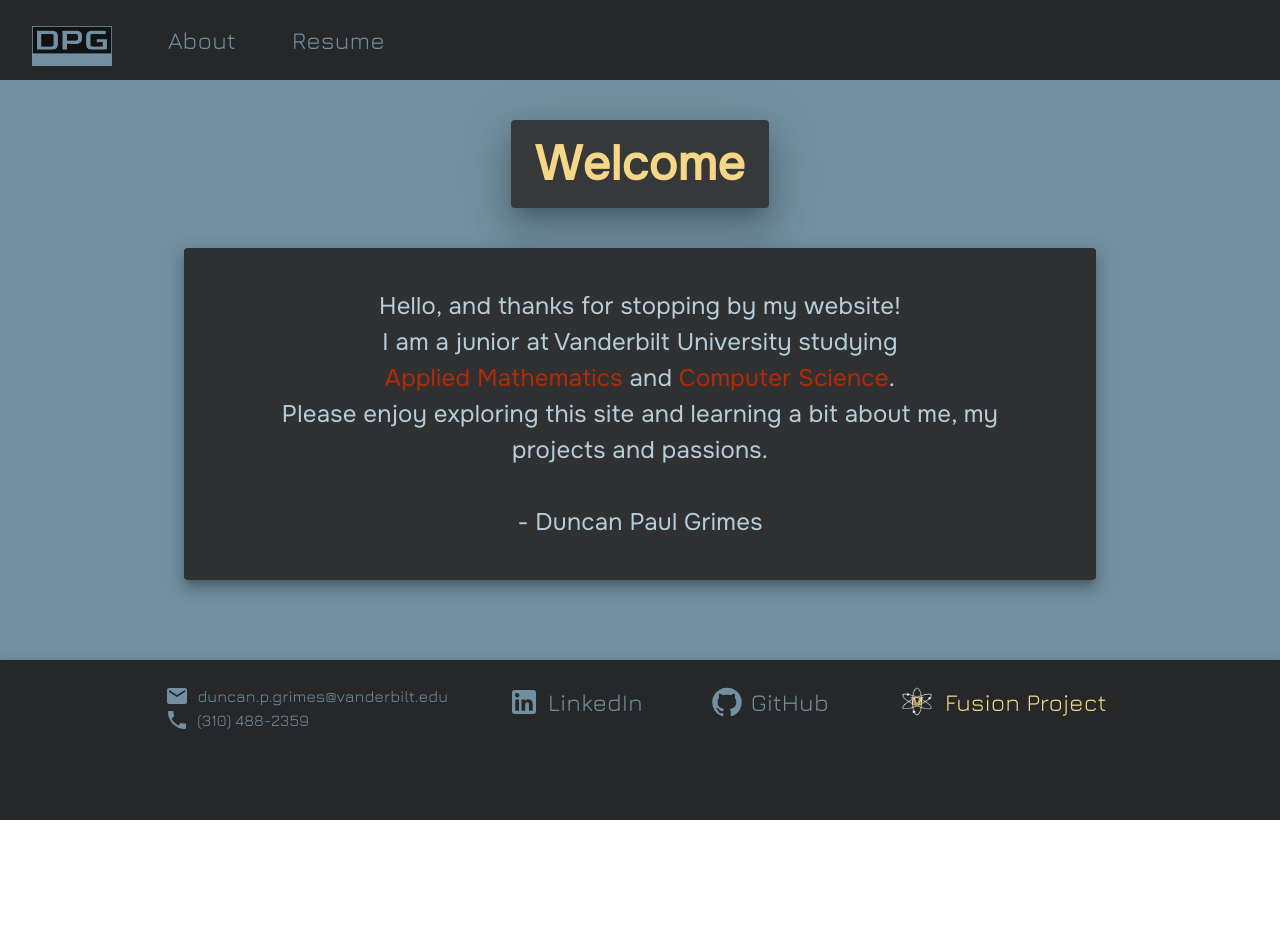
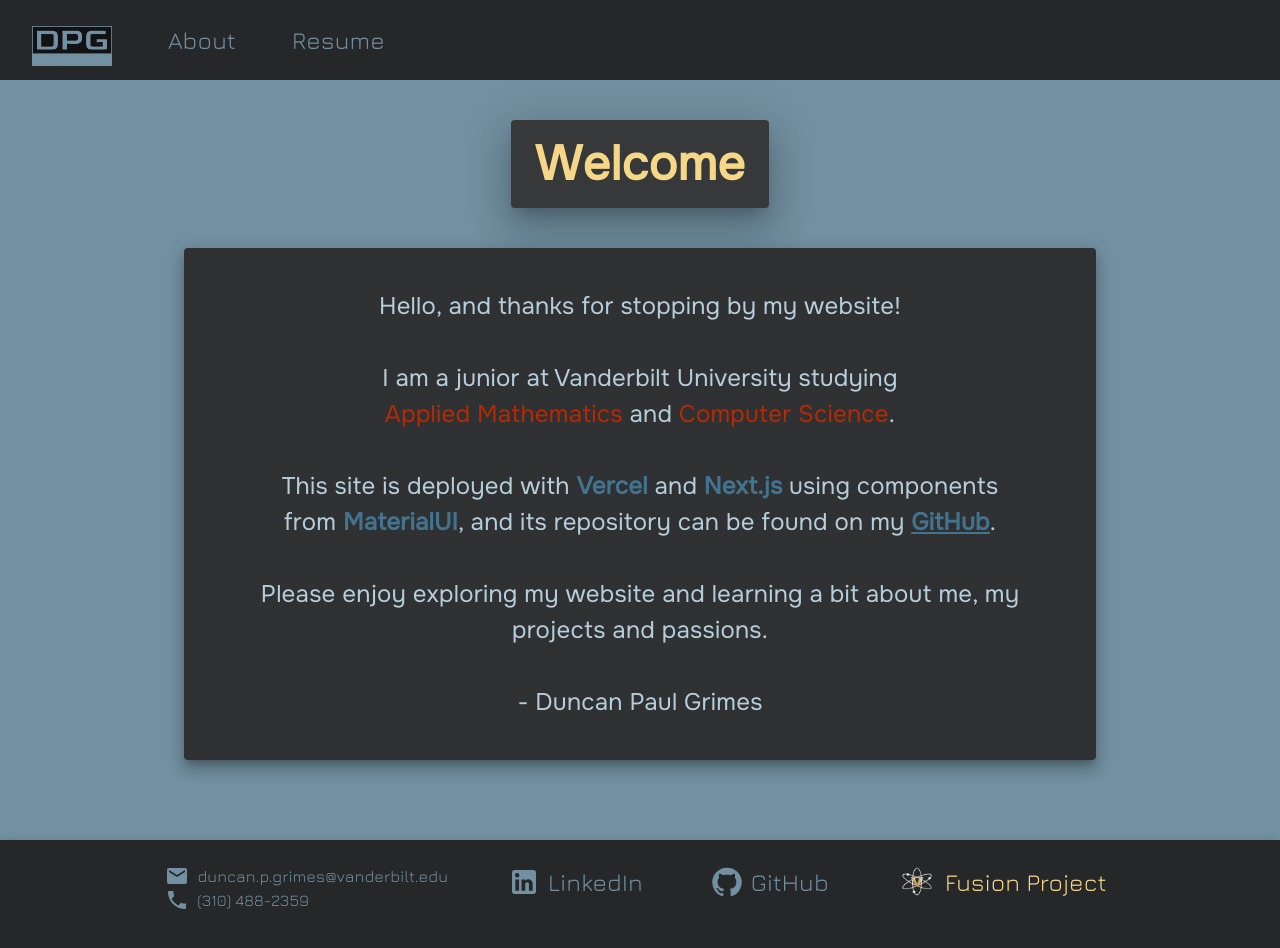
Before and after one commit to duncangrimes/dpg-website, a Next.js app: page / in a window 1280 px wide. Shown: the top 948 px of the page. Before the commit the page ends 820 px from the top, so only its background shows below. Built offline with nearby package versions, Linux system fonts and the light colour scheme.

Commit message:
altered homepage text

```diff
--- a/components/Footer.js
+++ b/components/Footer.js
@@ -11,16 +11,16 @@ export default function Footer() {
                     <ContactInfo/>
                     <Stack direction="row" spacing="7vh">
                         <Button variant="text" color="inherit" startIcon={<LinkedInIcon style={{color: "#7290a1", fontSize: "4vh"}}/>}
-                                href="https://www.linkedin.com/in/duncan-grimes-a84641230/">
+                                href="https://www.linkedin.com/in/duncan-grimes-a84641230/" target="_blank" rel="noopener noreferrer">
                             <Typography className="buttonText" sx={{fontSize: {xs: 0, md: '3vh'}}}>LinkedIn</Typography>
                         </Button>
                         <Button variant="text"  startIcon={<GitHubIcon style={{color: "#7290a1", fontSize: "4vh"}}/>}
-                                href="https://github.com/duncangrimes">
+                                href="https://github.com/duncangrimes" target="_blank" rel="noopener noreferrer">
                             <Typography className="buttonText" sx={{fontSize: {xs: 0, md: '3vh'}}}>GitHub</Typography>
                         </Button>
                             <Button variant="text" startIcon ={
                                 <Avatar style={{height: '5vh', width: '5vh'}} src ="fusion-logo.png"  alt="fusion-logo"/>}
-                            href = "https://www.vanderbiltfusion.org/">
+                            href = "https://www.vanderbiltfusion.org/" target="_blank" rel="noopener noreferrer">
                                 <Typography className="fusionButtonText" sx={{fontSize: {xs: 0, md: '3vh'}}}>Fusion Project</Typography>
                             </Button>
                     </Stack>
--- a/pages/index.js
+++ b/pages/index.js
@@ -6,12 +6,17 @@ export default function HomePage() {
     return <HomePageContent title='Welcome'>
         <BigPaper width='60%' color={'primary.dark'}>
             <Typography className={'text'} sx={{color: 'primary.light', fontFamily: 'onest', display: 'inline-block'}} >
-                Hello, and thanks for stopping by my website! <br/>
+                Hello, and thanks for stopping by my website! <br/> <br/>
+
                 I am a junior at Vanderbilt University studying <br/>
                 <span style={{color: '#b52905'}}> Applied Mathematics </span>
-                and <span style={{color: '#b52905'}}>Computer Science</span>. <br/>
+                and <span style={{color: '#b52905'}}>Computer Science</span>. <br/> <br/>
 
-                Please enjoy exploring this site and learning a bit about me, my projects and passions.
+                This site is deployed with <span className={'importantHomePageText'}>Vercel</span> and <span className={'importantHomePageText'}>Next.js</span> using
+                components from <span className={'importantHomePageText'}>MaterialUI</span>, and its repository can be
+                found on my <a className={'importantHomePageText'} href="https://github.com/duncangrimes/dpg-website"target="_blank" rel="noopener noreferrer"> GitHub</a>. <br/> <br/>
+
+                Please enjoy exploring my website and learning a bit about me, my projects and passions.
             <br/><br/>
                 - Duncan Paul Grimes
             </Typography>
--- a/styles.css
+++ b/styles.css
@@ -77,6 +77,11 @@
     font-family: Onest;
 }
 
+.importantHomePageText {
+    color: #42738f;
+    font-weight: 900;
+}
+
 body, html {
     margin: 0;
     padding: 0;
```
